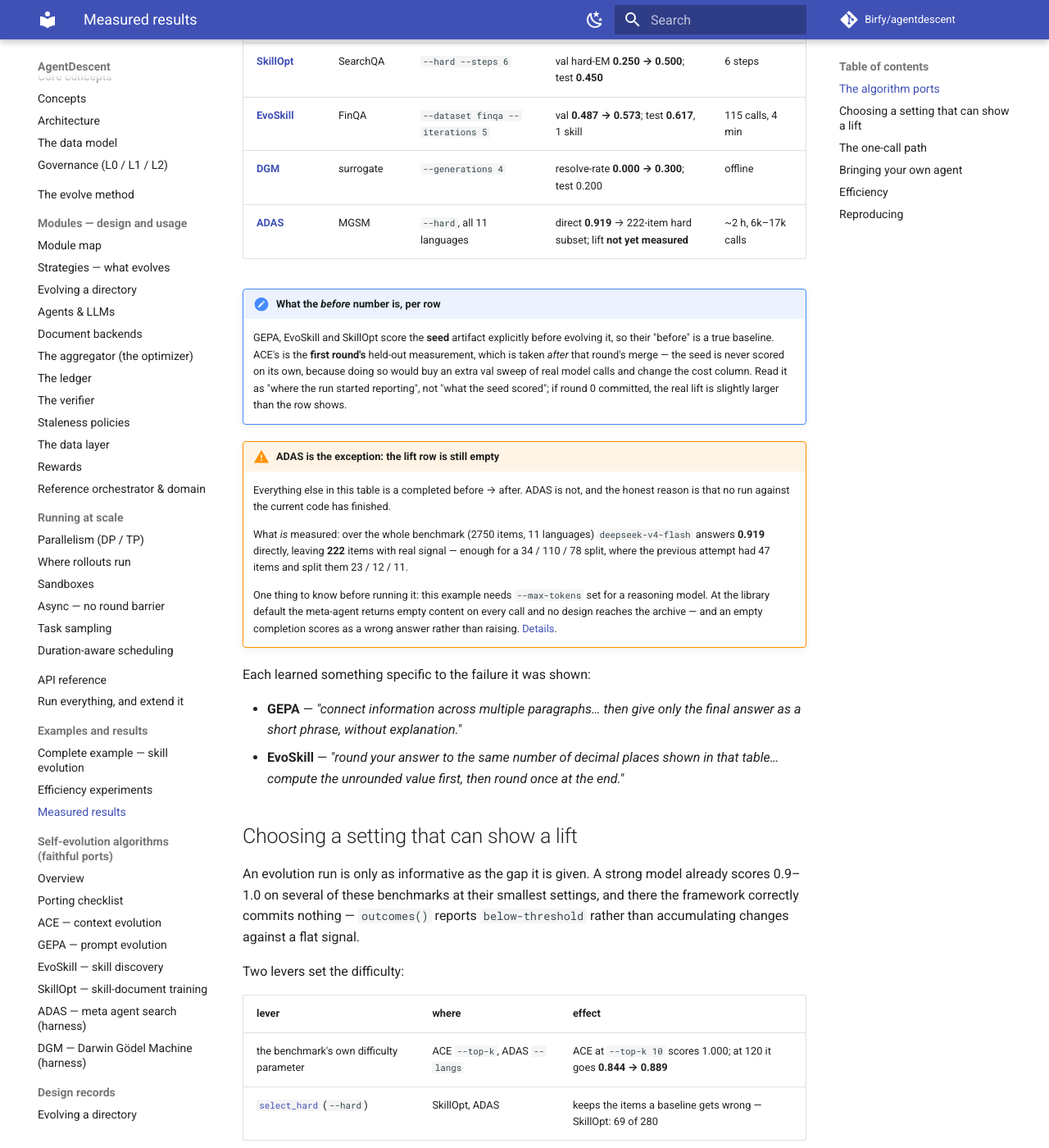
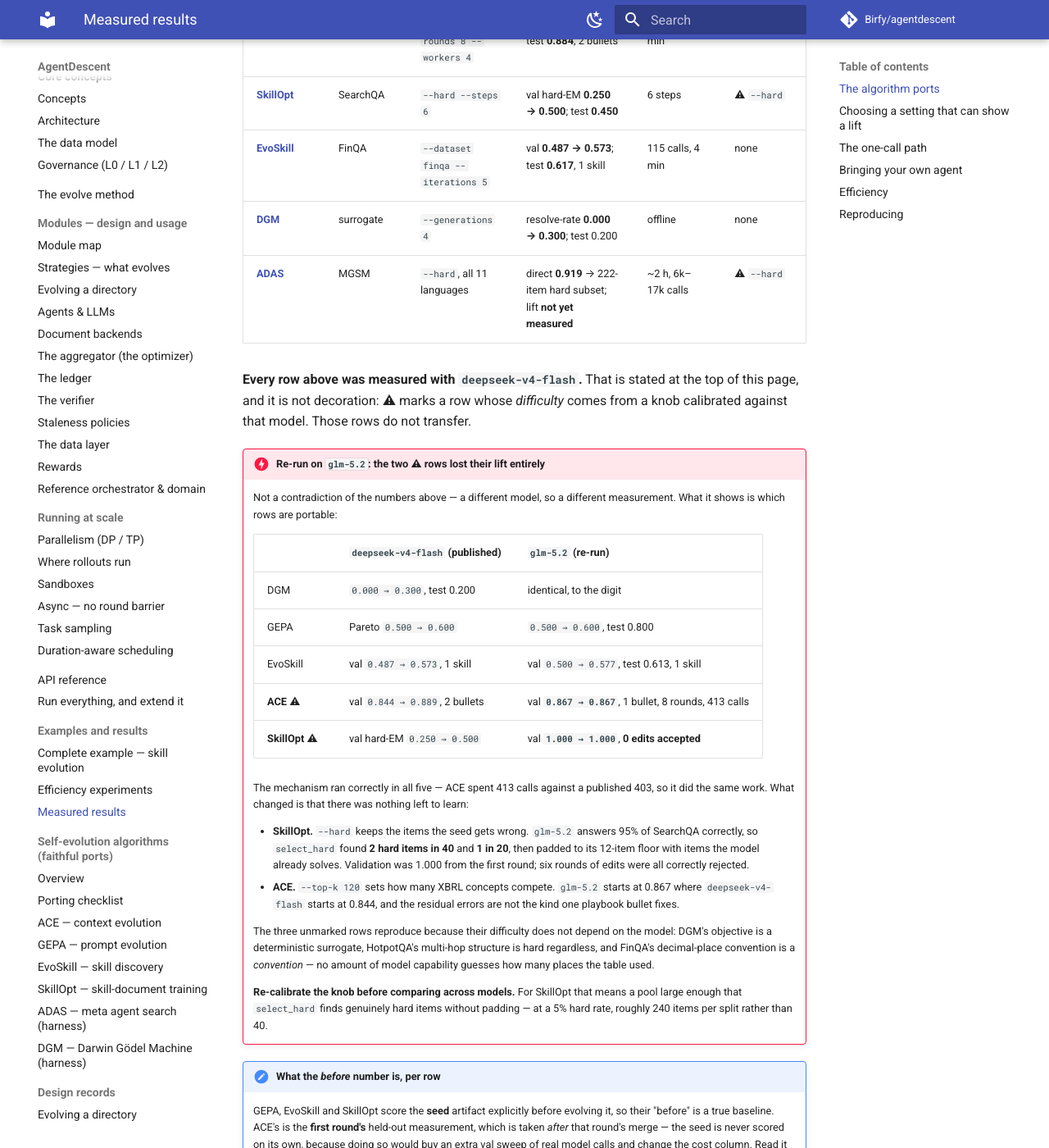
Before and after one commit to Birfy/agentdescent, an MkDocs documentation site: the page built from docs/results.md, in a window 1280 px wide and 1400 px high, scrolled down 468 px. Shown: the whole window at 82% size. Built offline with MkDocs 1.6.1 and Material for MkDocs 9.7.7, drawn with Linux system fonts in a browser that asks for light colours; comment, search, counter and statistics services are not loaded.

Commit message:
docs: say which port results survive a change of model, because two do not
Every row of the algorithm-port table was measured with `deepseek-v4-flash`.
That is stated in the page's opening line and nowhere in the table itself, so a
table read or copied out of context carried none of it -- and it turns out to be
load-bearing for two of the six rows.

All five runnable ports were re-run against `glm-5.2`: real API, the original
datasets, the published settings. Three reproduced and two flattened:

    DGM        0.000 -> 0.300, test 0.200   identical to the digit
    GEPA       Pareto 0.500 -> 0.600        reproduced; test 0.800 vs 0.700
    EvoSkill   val 0.500 -> 0.577           against a published 0.487 -> 0.573
    ACE        val 0.867 -> 0.867           against a published 0.844 -> 0.889
    SkillOpt   val 1.000 -> 1.000           0 edits accepted across 6 rounds

The mechanism ran correctly in all five. ACE spent 413 calls against a published
403, so it did the same work; it simply had nothing left to learn. The two that
flattened are the two whose difficulty comes from a knob calibrated against the
published model:

* `--hard` keeps the items the seed answers wrong. `glm-5.2` answers 95% of
  SearchQA correctly, so `select_hard` found 2 hard items in 40 and 1 in 20, then
  padded to its 12-item floor with items the model already solves. Validation was
  1.000 from the first round and every edit was correctly rejected.
* `--top-k 120` sets how many XBRL concepts compete. `glm-5.2` starts at 0.867
  where the published run started at 0.844 and finished at 0.889.

The three that reproduce are the three whose difficulty does not depend on the
model: a deterministic surrogate, multi-hop retrieval, and a decimal-place
*convention* that no amount of capability guesses.

No published number changes. They were measured, and a run on a different model
does not falsify them -- it establishes which of them transfer. The table gains
a column saying which, and the ⚠︎ rows say to re-calibrate before comparing.

Co-Authored-By: Claude Opus 5 <noreply@anthropic.com>

```diff
--- a/docs/results.md
+++ b/docs/results.md
@@ -6,14 +6,54 @@ so you can reproduce it.
 
 ## The algorithm ports
 
-| Algorithm | Dataset | Settings | Held-out, before → after | Cost |
-|---|---|---|---|---|
-| **[GEPA](algo-gepa.md)** | HotpotQA | `--rounds 5 --fetch 40` | Pareto EM **0.500 → 0.600**; test EM **0.700** | 80 calls, 10 min |
-| **[ACE](algo-ace.md)** | FiNER-139 | `--top-k 120 --rounds 8 --workers 4` | val **0.844 → 0.889**; test **0.884**, 2 bullets | 403 calls, 20 min |
-| **[SkillOpt](algo-skillopt.md)** | SearchQA | `--hard --steps 6` | val hard-EM **0.250 → 0.500**; test **0.450** | 6 steps |
-| **[EvoSkill](algo-evoskill.md)** | FinQA | `--dataset finqa --iterations 5` | val **0.487 → 0.573**; test **0.617**, 1 skill | 115 calls, 4 min |
-| **[DGM](algo-dgm.md)** | surrogate | `--generations 4` | resolve-rate **0.000 → 0.300**; test 0.200 | offline |
-| **[ADAS](algo-adas.md)** | MGSM | `--hard`, all 11 languages | direct **0.919** → 222-item hard subset; lift **not yet measured** | ~2 h, 6k–17k calls |
+| Algorithm | Dataset | Settings | Held-out, before → after | Cost | Difficulty knob |
+|---|---|---|---|---|---|
+| **[GEPA](algo-gepa.md)** | HotpotQA | `--rounds 5 --fetch 40` | Pareto EM **0.500 → 0.600**; test EM **0.700** | 80 calls, 10 min | none |
+| **[ACE](algo-ace.md)** | FiNER-139 | `--top-k 120 --rounds 8 --workers 4` | val **0.844 → 0.889**; test **0.884**, 2 bullets | 403 calls, 20 min | ⚠︎ `--top-k` |
+| **[SkillOpt](algo-skillopt.md)** | SearchQA | `--hard --steps 6` | val hard-EM **0.250 → 0.500**; test **0.450** | 6 steps | ⚠︎ `--hard` |
+| **[EvoSkill](algo-evoskill.md)** | FinQA | `--dataset finqa --iterations 5` | val **0.487 → 0.573**; test **0.617**, 1 skill | 115 calls, 4 min | none |
+| **[DGM](algo-dgm.md)** | surrogate | `--generations 4` | resolve-rate **0.000 → 0.300**; test 0.200 | offline | none |
+| **[ADAS](algo-adas.md)** | MGSM | `--hard`, all 11 languages | direct **0.919** → 222-item hard subset; lift **not yet measured** | ~2 h, 6k–17k calls | ⚠︎ `--hard` |
+
+**Every row above was measured with `deepseek-v4-flash`.** That is stated at the
+top of this page, and it is not decoration: ⚠︎ marks a row whose *difficulty*
+comes from a knob calibrated against that model. Those rows do not transfer.
+
+!!! danger "Re-run on `glm-5.2`: the two ⚠︎ rows lost their lift entirely"
+    Not a contradiction of the numbers above — a different model, so a different
+    measurement. What it shows is which rows are portable:
+
+    | | `deepseek-v4-flash` (published) | `glm-5.2` (re-run) |
+    |---|---|---|
+    | DGM | `0.000 → 0.300`, test 0.200 | identical, to the digit |
+    | GEPA | Pareto `0.500 → 0.600` | `0.500 → 0.600`, test 0.800 |
+    | EvoSkill | val `0.487 → 0.573`, 1 skill | val `0.500 → 0.577`, test 0.613, 1 skill |
+    | **ACE** ⚠︎ | val `0.844 → 0.889`, 2 bullets | val **`0.867 → 0.867`**, 1 bullet, 8 rounds, 413 calls |
+    | **SkillOpt** ⚠︎ | val hard-EM `0.250 → 0.500` | val **`1.000 → 1.000`**, **0 edits accepted** |
+
+    The mechanism ran correctly in all five — ACE spent 413 calls against a
+    published 403, so it did the same work. What changed is that there was
+    nothing left to learn:
+
+    * **SkillOpt.** `--hard` keeps the items the seed gets wrong. `glm-5.2`
+      answers 95% of SearchQA correctly, so `select_hard` found **2 hard items in
+      40** and **1 in 20**, then padded to its 12-item floor with items the model
+      already solves. Validation was 1.000 from the first round; six rounds of
+      edits were all correctly rejected.
+    * **ACE.** `--top-k 120` sets how many XBRL concepts compete. `glm-5.2`
+      starts at 0.867 where `deepseek-v4-flash` starts at 0.844, and the residual
+      errors are not the kind one playbook bullet fixes.
+
+    The three unmarked rows reproduce because their difficulty does not depend on
+    the model: DGM's objective is a deterministic surrogate, HotpotQA's multi-hop
+    structure is hard regardless, and FinQA's decimal-place convention is a
+    *convention* — no amount of model capability guesses how many places the table
+    used.
+
+    **Re-calibrate the knob before comparing across models.** For SkillOpt that
+    means a pool large enough that `select_hard` finds genuinely hard items
+    without padding — at a 5% hard rate, roughly 240 items per split rather than
+    40.
 
 !!! note "What the *before* number is, per row"
     GEPA, EvoSkill and SkillOpt score the **seed** artifact explicitly before
```
Also changed, not shown: CHANGELOG.md (+30 -0 lines).
